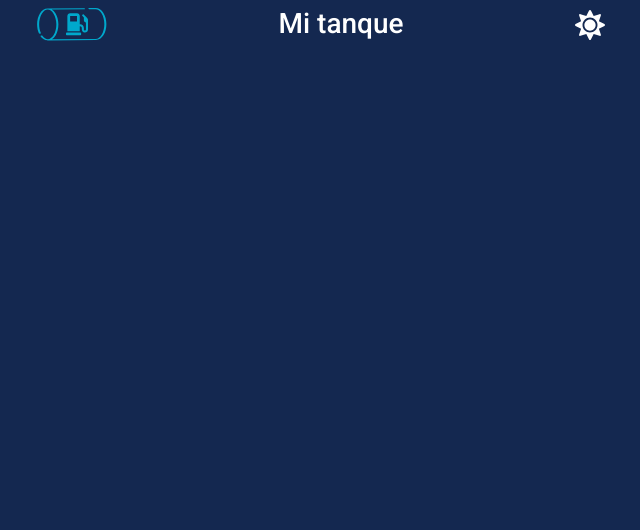
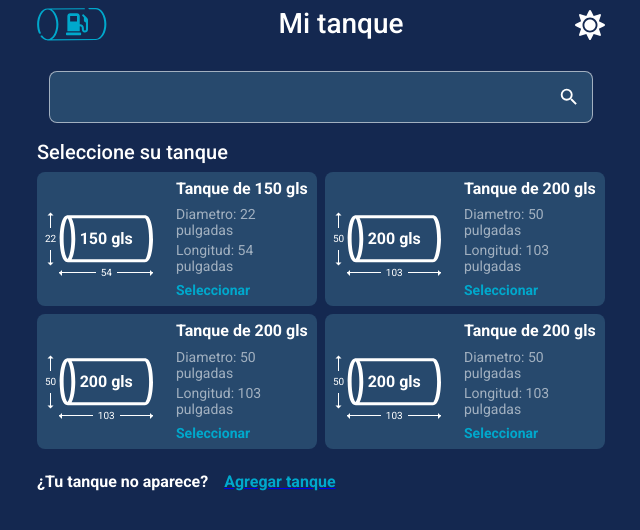
Before and after one commit to alexajreyes/mi-tanque, a React (Create React App) app: page /tanques in a window 1280 px wide. Shown: the top 530 px of the page, without its empty margins (319-959 px from the left). Built offline with nearby package versions, Linux system fonts and the light colour scheme.

Commit message:
Pagina de tanques completada

```diff
--- a/src/App.js
+++ b/src/App.js
@@ -1,6 +1,7 @@
 import React, { useContext } from 'react'
 import { Route } from 'wouter'
 import Home from 'pages/Home'
+import TankSearch from 'pages/TankSearch'
 import { ThemeProvider } from 'styled-components'
 import { AppContext } from 'store'
 
@@ -17,6 +18,7 @@ function App() {
                 <GlobalStyle />
                 <AppBar />
                 <Route path="/" default component={Home} />
+                <Route path="/tanques" default component={TankSearch} />
                 <Route path="/history" component={Home} />
             </ThemeProvider>
         </div>
--- a/src/components/CardOfTank/index.js
+++ b/src/components/CardOfTank/index.js
@@ -3,7 +3,12 @@ import Typography from 'components/Typography'
 import Tank from 'components/Tank'
 import { Card } from './styles.js'
 
-export default function CardOfTank({ capacity, diameter, length }) {
+export default function CardOfTank({
+    capacity,
+    diameter,
+    length,
+    ctaText = 'Seleccionar',
+}) {
     return (
         <Card>
             <Tank capacity={capacity} diameter={diameter} length={length} />
@@ -24,7 +29,7 @@ export default function CardOfTank({ capacity, diameter, length }) {
                     variant="body"
                     mb="8px"
                 />
-                <Typography value="Cambiar tanque" variant="link" />
+                <Typography value={ctaText} variant="link2" />
             </div>
         </Card>
     )
--- /dev/null
+++ b/src/components/TextField/index.js
@@ -0,0 +1,19 @@
+import React from 'react'
+import { MdSearch as SearchIcon } from 'react-icons/md'
+import { Wrapper, TextFieldContainer } from './styles'
+
+export default function TextField({
+    label = null,
+    placeholder,
+    search = false,
+}) {
+    return (
+        <Wrapper>
+            {label && <label htmlFor="">{label}</label>}
+            <TextFieldContainer>
+                <input type="text" placeholder={placeholder} />
+                <SearchIcon size={22} />
+            </TextFieldContainer>
+        </Wrapper>
+    )
+}
--- /dev/null
+++ b/src/components/TextField/styles.js
@@ -0,0 +1,47 @@
+import styled from 'styled-components'
+
+export const Wrapper = styled.fieldset`
+    border: none;
+    display: flex;
+    flex-direction: column;
+    gap: 5px;
+`
+
+export const TextFieldContainer = styled.fieldset`
+    position: relative;
+    border: 1px solid ${({ theme }) => theme.secondaryText};
+    background: ${({ theme }) => theme.card};
+    border-radius: 8px;
+    color: red;
+    font-size: 1rem;
+    transition: border-color 0.25s, background-color 0.25s;
+    width: 100%;
+
+    &:focus-within {
+        background: ${({ theme }) => theme.card};
+        border-color: ${({ theme }) => theme.primaryText};
+    }
+    input {
+        border: none;
+        outline: none;
+        padding: 0.5rem 1rem;
+        color: ${({ theme }) => theme.primaryText};
+        background-color: transparent;
+        width: 100%;
+
+        &:placeholder {
+            color: gray;
+            opacity: 1;
+        }
+    }
+
+    svg {
+        color: ${({ theme }) => theme.primaryText};
+
+        position: absolute;
+        right: 0.75rem;
+        top: 50%;
+        transform: translateY(-50%);
+        cursor: pointer;
+    }
+`
--- a/src/components/Typography/index.js
+++ b/src/components/Typography/index.js
@@ -1,6 +1,6 @@
 import React from 'react'
 import PropTypes from 'prop-types'
-import { Title, Title2, Title3, Link, Body, Caption } from './styles'
+import { Title, Title2, Title3, Link, Link2, Body, Caption } from './styles'
 
 export default function Typography({ value, color, variant, mt, mb, ml, mr }) {
     switch (variant.toLowerCase()) {
@@ -30,6 +30,12 @@ export default function Typography({ value, color, variant, mt, mb, ml, mr }) {
                 <Link mt={mt} mb={mb} ml={ml} mr={mr} color={color}>
                     {value}
                 </Link>
+            )
+        case 'link2':
+            return (
+                <Link2 mt={mt} mb={mb} ml={ml} mr={mr} color={color}>
+                    {value}
+                </Link2>
             )
 
         case 'body':
--- a/src/components/Typography/styles.js
+++ b/src/components/Typography/styles.js
@@ -31,7 +31,18 @@ export const Title3 = styled.h3`
     font-size: 16px;
     color: ${({ color, theme }) => (color ? color : theme.primaryText)};
 `
-export const Link = styled.h4`
+export const Link = styled.h3`
+    ${Primitive}
+    font-weight: bold;
+    font-size: 16px;
+    color: ${({ color, theme }) => (color ? color : theme.accent)};
+    &:hover {
+        cursor: pointer;
+        text-decoration: underline;
+    }
+`
+
+export const Link2 = styled.h4`
     ${Primitive}
     font-weight: bold;
     font-size: 14px;
--- /dev/null
+++ b/src/pages/TankSearch/index.js
@@ -0,0 +1,48 @@
+import React from 'react'
+import CardOfTank from 'components/CardOfTank'
+import Typography from 'components/Typography'
+import { Wrapper, ListOfTanks, LinkContainer } from './styles'
+import { Link } from 'wouter'
+import TextField from 'components/TextField'
+
+export default function TankSearch() {
+    return (
+        <Wrapper>
+            <TextField />
+
+            <Typography value="Seleccione su tanque" variant="title2" />
+            <ListOfTanks>
+                <CardOfTank
+                    capacity={150}
+                    diameter={22}
+                    length={54}
+                    ctaText="Seleccionar"
+                />
+                <CardOfTank
+                    capacity={200}
+                    diameter={50}
+                    length={103}
+                    ctaText="Seleccionar"
+                />
+                <CardOfTank
+                    capacity={200}
+                    diameter={50}
+                    length={103}
+                    ctaText="Seleccionar"
+                />
+                <CardOfTank
+                    capacity={200}
+                    diameter={50}
+                    length={103}
+                    ctaText="Seleccionar"
+                />
+            </ListOfTanks>
+            <LinkContainer>
+                <Typography value="¿Tu tanque no aparece?" variant="title3" />
+                <Link to="/">
+                    <Typography value="Agregar tanque" variant="link" />
+                </Link>
+            </LinkContainer>
+        </Wrapper>
+    )
+}
--- /dev/null
+++ b/src/pages/TankSearch/styles.js
@@ -0,0 +1,23 @@
+import styled from 'styled-components'
+
+export const Wrapper = styled.section`
+    padding: 16px;
+    display: flex;
+    flex-direction: column;
+    gap: 8px;
+`
+
+export const ListOfTanks = styled.section`
+    display: grid;
+    grid-template-columns: repeat(auto-fit, minmax(250px, 1fr));
+    gap: 8px;
+`
+
+export const LinkContainer = styled.section`
+    padding-top: 16px;
+    padding-bottom: 25px;
+    display: flex;
+    gap: 16px;
+    justify-content: start;
+    align-items: center;
+`
```
Lines whose indentation alone changed are shown as unchanged.
